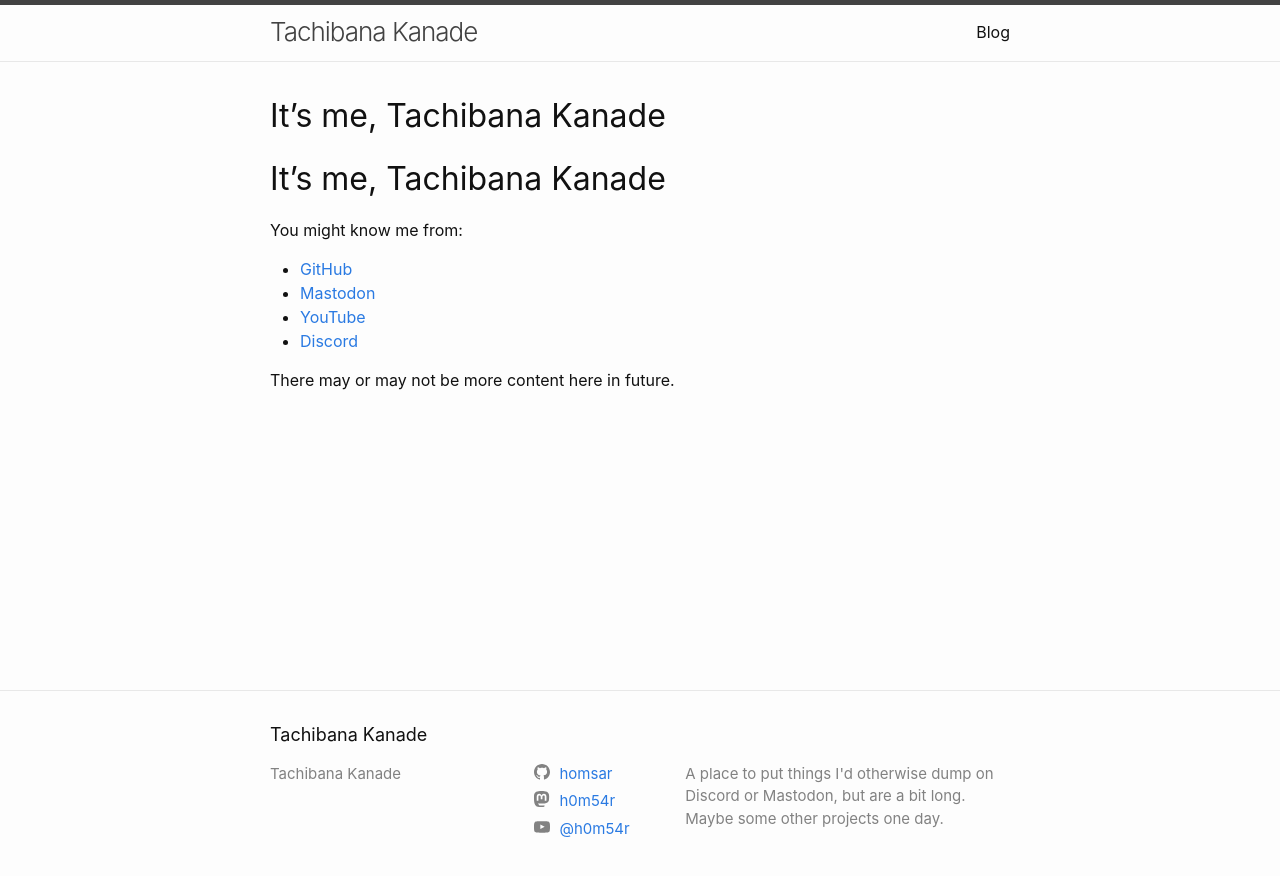
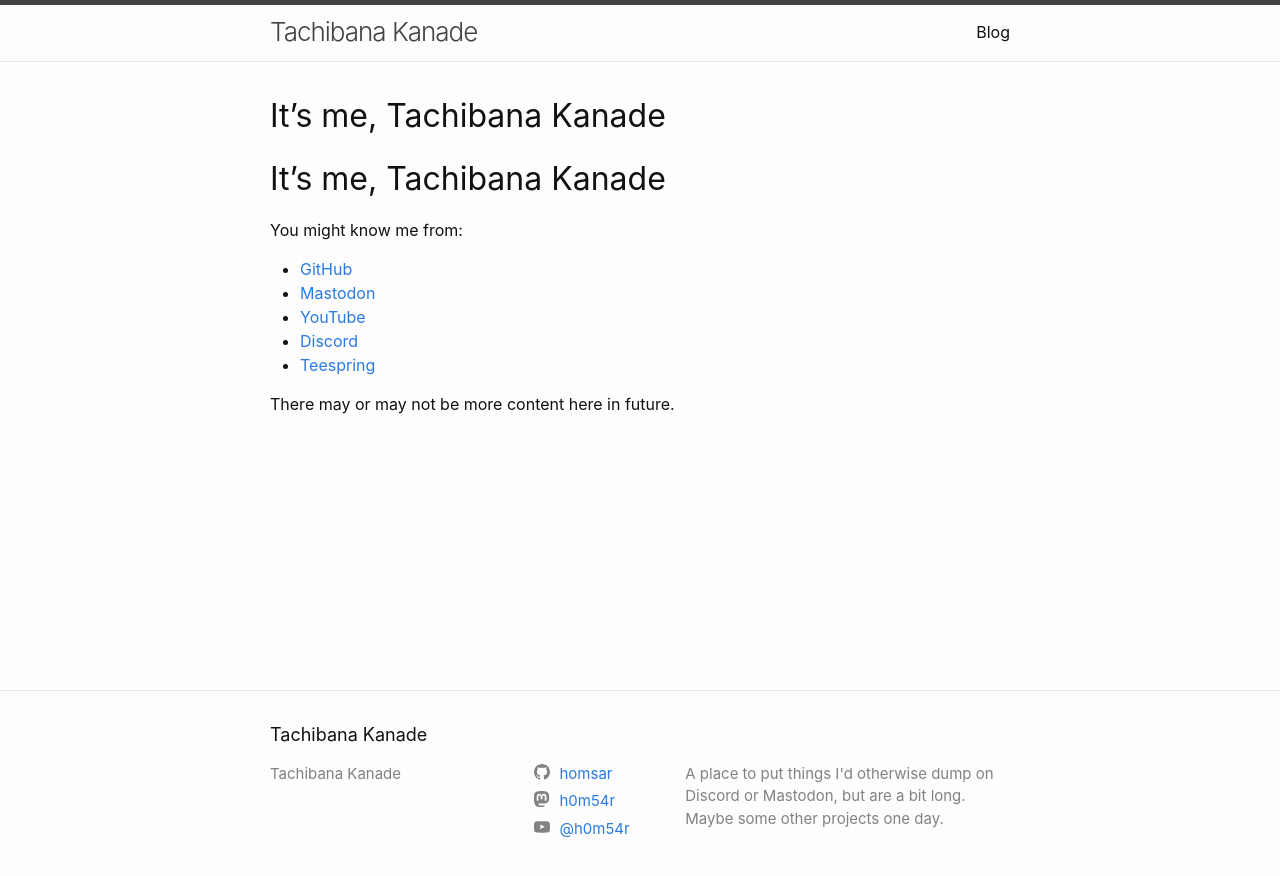
Before and after one commit to homsar/homsar.github.io, a Jekyll site: the page built from index.md, in a window 1280 px wide. Shown: the top 876 px of the page. Built offline with Jekyll 4.4.1, drawn with Linux system fonts in a browser that asks for light colours; our own code applies the rules of GitHub Pages for plain Markdown files.

Commit message:
add teespring link

```diff
--- a/index.md
+++ b/index.md
@@ -10,5 +10,6 @@
 - [Mastodon](https://mastodon.social/@h0m54r)
 - [YouTube](https://www.youtube.com/@h0m54r)
 - [Discord](https://discordapp.com/users/317605876951285763)
+- [Teespring](https://kanadeland.creator-spring.com)
 
 There may or may not be more content here in future.
```
